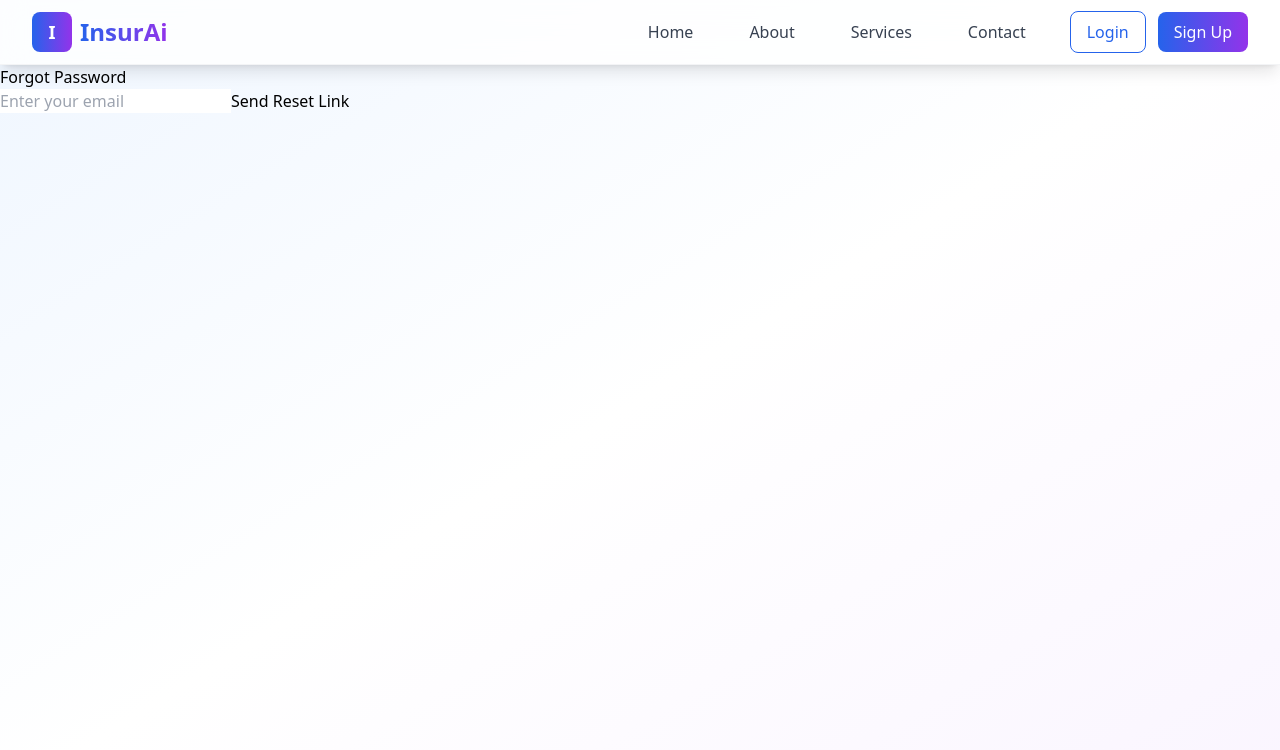
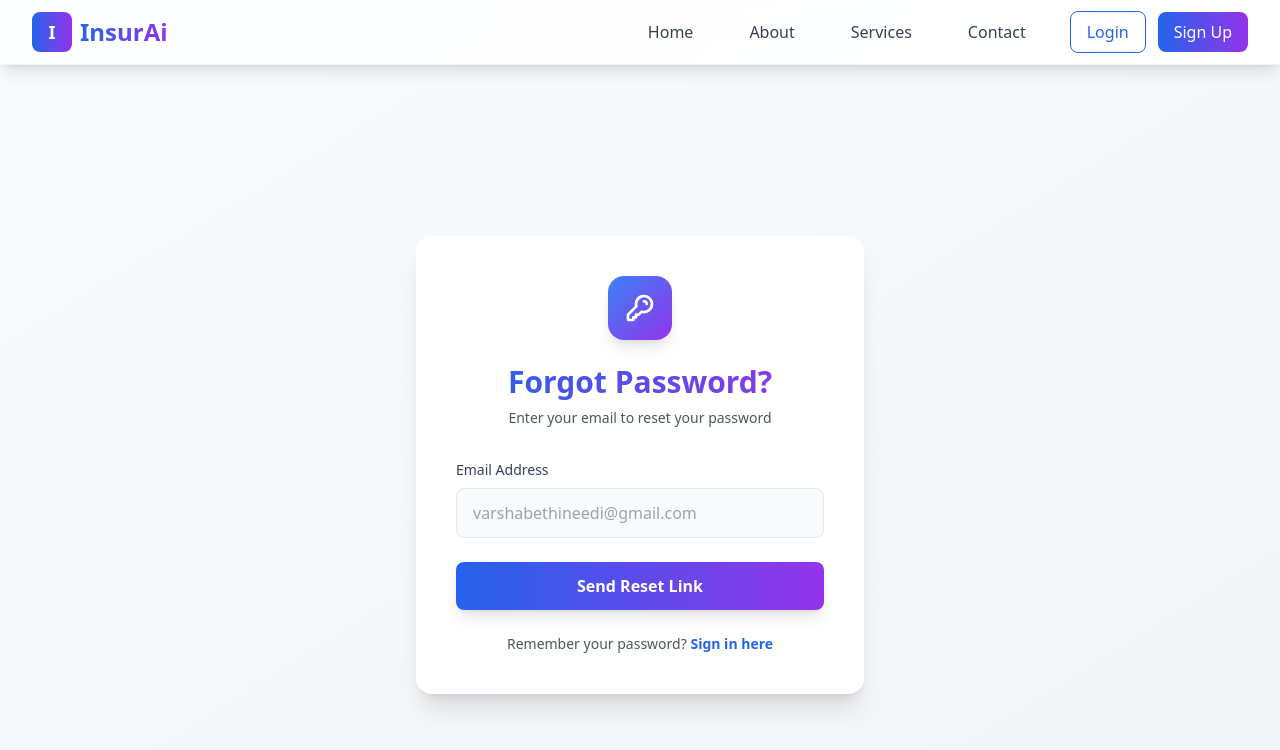
Before and after one commit to Piyushmakkar98/Infosys_SpringBoot_Project, a React (Vite) app in the folder insurai-frontend/: page /reset-request in a window 1280 px wide. Shown: the top 750 px of the page. Built offline with nearby package versions, Linux system fonts and the light colour scheme.

Commit message:
added styling th resetrequest page

```diff
--- a/insurai-frontend/src/pages/ResetRequest.jsx
+++ b/insurai-frontend/src/pages/ResetRequest.jsx
@@ -36,21 +36,103 @@ function ResetRequest() {
   };
 
   return (
-    <div className="container">
-      <h2>Forgot Password</h2>
-      <form onSubmit={handleSubmit}>
+    <div className="min-h-screen flex items-center justify-center bg-gradient-to-br from-gray-50 to-gray-100 px-4 py-8">
+      <div className="w-full max-w-md">
+        <div className="bg-white rounded-2xl shadow-xl p-8 sm:p-10">
+          {/* Logo/Icon */}
+          <div className="flex justify-center mb-6">
+            <div className="w-16 h-16 bg-gradient-to-br from-blue-500 to-purple-600 rounded-2xl flex items-center justify-center shadow-lg">
+              <svg
+                className="w-8 h-8 text-white"
+                fill="none"
+                stroke="currentColor"
+                viewBox="0 0 24 24"
+              >
+                <path
+                  strokeLinecap="round"
+                  strokeLinejoin="round"
+                  strokeWidth={2}
+                  d="M15 7a2 2 0 012 2m4 0a6 6 0 01-7.743 5.743L11 17H9v2H7v2H4a1 1 0 01-1-1v-2.586a1 1 0 01.293-.707l5.964-5.964A6 6 0 1121 9z"
+                />
+              </svg>
+            </div>
+          </div>
+
+          {/* Header */}
+          <div className="text-center mb-8">
+            <h2 className="text-3xl font-bold bg-gradient-to-r from-blue-600 to-purple-600 bg-clip-text text-transparent mb-2">
+              Forgot Password?
+            </h2>
+            <p className="text-gray-600 text-sm">
+              Enter your email to reset your password
+            </p>
+          </div>
+
+          {/* Form */}
+          <form onSubmit={handleSubmit} className="space-y-6">
+            {/* Email Input */}
+            <div>
+              <label htmlFor="email" className="block text-sm font-medium text-gray-700 mb-2">
+                Email Address
+              </label>
               <input
+                id="email"
                 type="email"
-          placeholder="Enter your email"
+                placeholder="varshabethineedi@gmail.com"
                 value={email}
                 onChange={(e) => setEmail(e.target.value)}
                 required
+                className="w-full px-4 py-3 bg-gray-50 border border-gray-200 rounded-lg focus:outline-none focus:ring-2 focus:ring-blue-500 focus:border-transparent transition-all duration-200 text-gray-800 placeholder-gray-400"
               />
-        <button type="submit" disabled={loading || cooldown > 0}>
-          {cooldown > 0 ? `Wait ${cooldown}s` : "Send Reset Link"}
+            </div>
+
+            {/* Submit Button */}
+            <button
+              type="submit"
+              disabled={loading || cooldown > 0}
+              className="w-full py-3 px-4 bg-gradient-to-r from-blue-600 to-purple-600 hover:from-blue-700 hover:to-purple-700 text-white font-semibold rounded-lg shadow-lg hover:shadow-xl transform hover:-translate-y-0.5 transition-all duration-200 disabled:opacity-50 disabled:cursor-not-allowed disabled:transform-none disabled:hover:shadow-lg"
+            >
+              {loading ? (
+                <span className="flex items-center justify-center">
+                  <svg className="animate-spin -ml-1 mr-3 h-5 w-5 text-white" fill="none" viewBox="0 0 24 24">
+                    <circle className="opacity-25" cx="12" cy="12" r="10" stroke="currentColor" strokeWidth="4"></circle>
+                    <path className="opacity-75" fill="currentColor" d="M4 12a8 8 0 018-8V0C5.373 0 0 5.373 0 12h4zm2 5.291A7.962 7.962 0 014 12H0c0 3.042 1.135 5.824 3 7.938l3-2.647z"></path>
+                  </svg>
+                  Sending...
+                </span>
+              ) : cooldown > 0 ? (
+                `Wait ${cooldown}s`
+              ) : (
+                "Send Reset Link"
+              )}
             </button>
           </form>
-      {message && <p>{message}</p>}
+
+          {/* Message Display */}
+          {message && (
+            <div className={`mt-6 p-4 rounded-lg ${
+              message.includes("wrong") || message.includes("error")
+                ? "bg-red-50 border border-red-200 text-red-700"
+                : "bg-green-50 border border-green-200 text-green-700"
+            }`}>
+              <p className="text-sm font-medium">{message}</p>
+            </div>
+          )}
+
+          {/* Back to Sign In Link */}
+          <div className="mt-6 text-center">
+            <p className="text-gray-600 text-sm">
+              Remember your password?{" "}
+              <a
+                href="/signin"
+                className="text-blue-600 hover:text-purple-600 font-semibold transition-colors duration-200"
+              >
+                Sign in here
+              </a>
+            </p>
+          </div>
+        </div>
+      </div>
     </div>
   );
 }
```
Lines whose indentation alone changed are shown as unchanged.
